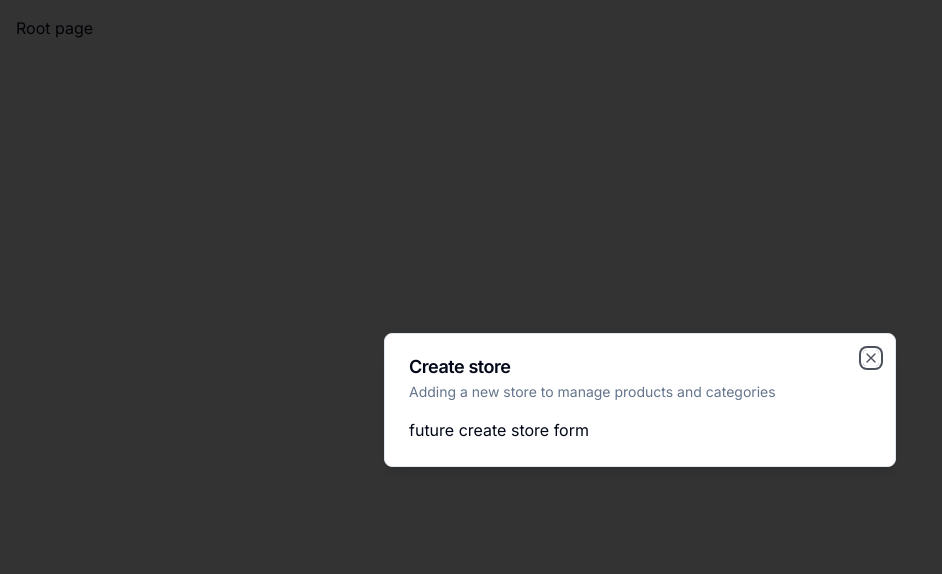
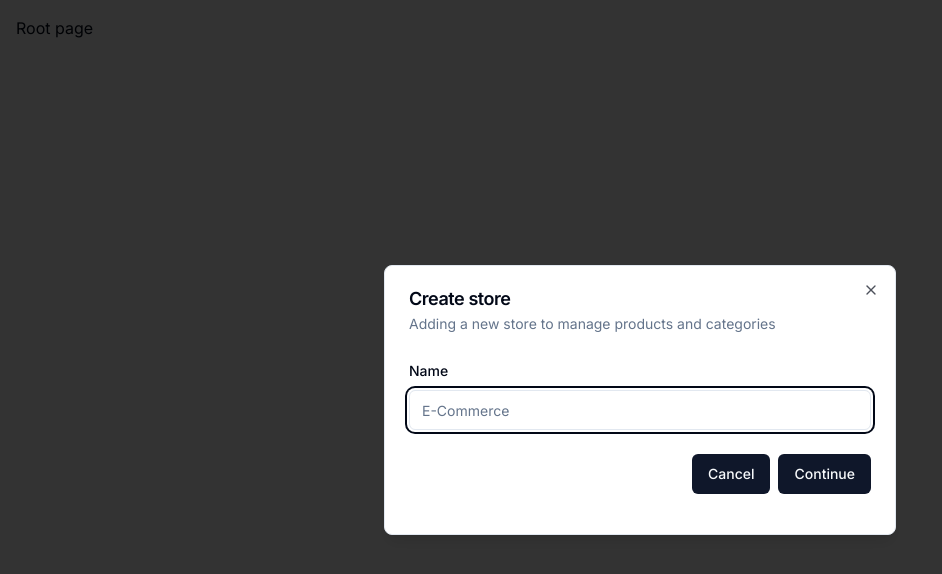
Before and after one commit to aiishaan/ecommerceDashboard, a Next.js app: page / in a window 1280 px wide. Shown: the top 574 px of the page, without its empty margins (0-942 px from the left). Built offline with nearby package versions, Linux system fonts and the light colour scheme.

Commit message:
added the form component

```diff
--- a/components/modals/store-modal.tsx
+++ b/components/modals/store-modal.tsx
@@ -1,14 +1,62 @@
 "use client";
+
+import * as z from "zod";
 
 import { useStoreModal } from "@/hooks/use-store-modal";
 import { Modal } from "@/components/ui/modal";
+import { useForm } from "react-hook-form";
+import { zodResolver } from "@hookform/resolvers/zod";
+import { Form, FormControl, FormField, FormItem, FormLabel, FormMessage } from "@/components/ui/form";
+import { Input } from "@/components/ui/input";
+import { Button } from "@/components/ui/button";
+
+const formSchema = z.object({
+    name : z.string().min(1),
+
+})
 
 export const StoreModal = ()=>{
     const storeModal = useStoreModal();
 
+    const form = useForm<z.infer<typeof formSchema>>({
+        resolver: zodResolver(formSchema),
+        defaultValues:{
+            name: "",
+        },
+    });
+
+    const onSubmit = async (values:z.infer<typeof formSchema>) => {
+        console.log(values);
+        //later create store
+    };
+
     return(
     <Modal title="Create store" description="Adding a new store to manage products and categories" isOpen={storeModal.isOpen} onClose={storeModal.onClose}>
-        future create store form
+        <div>
+            <div className="space-y-4 py-2 pb-4">
+                <Form {...form}>
+                    <form onSubmit={form.handleSubmit(onSubmit)}>
+                        <FormField
+                        control={form.control}
+                        name="name"
+                        render ={({field})=> (
+                            <FormItem>
+                                <FormLabel>Name</FormLabel>
+                                <FormControl>
+                                    <Input placeholder="E-Commerce" {...field}/>
+                                </FormControl>
+                                <FormMessage />
+                            </FormItem>
+                        )}
+                        />
+                        <div className="pt-6 space-x-2 flex items-center justify-end w-full">
+                            <Button onClick={storeModal.onClose}>Cancel</Button>
+                            <Button type="submit">Continue</Button>
+                        </div>
+                    </form>
+                </Form>
+            </div>
+        </div>
     </Modal>
     );
 }
```
